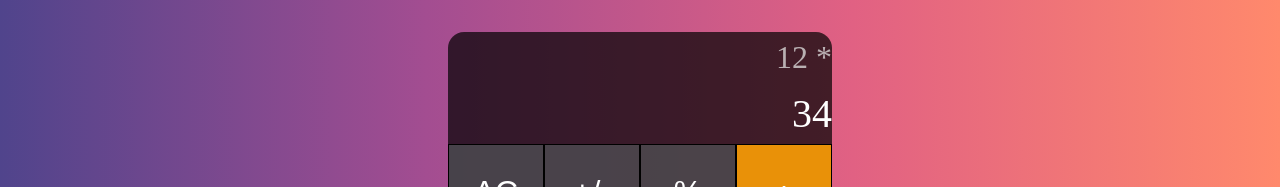
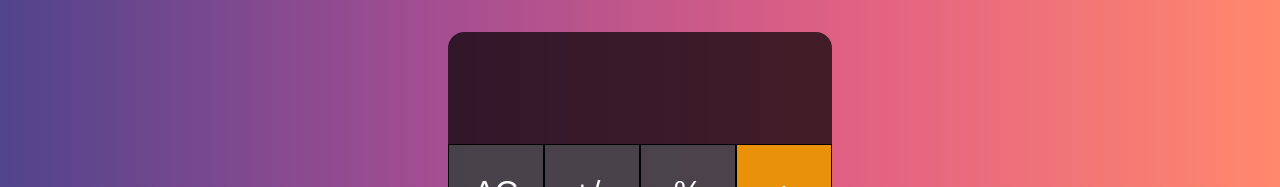
Before and after one commit to INKR1/Calculator-react-project, a React (Create React App) app in the folder calculator-project/: page / in a window 1280 px wide. Shown: the top 187 px of the page. Built offline with nearby package versions, Linux system fonts and the light colour scheme.

Commit message:
added reducer

```diff
--- a/calculator-project/src/App.jsx
+++ b/calculator-project/src/App.jsx
@@ -1,17 +1,26 @@
+import { useReducer } from 'react';
+import  DigitButton  from './Components/DigitButton';
+import  mathReducers  from './reducers/mathReducers';
+import { ADD_DIGIT } from './constants/mathActions';
 import "./index.css";
 
 function App() {
+
+  const [{currentValue, previousValue, operation}, dispatch] = useReducer(mathReducers,{});
+
+
+
   return (
    <div className="calculator-grid">
      <div className="output">
-        <div className="previous-operand">12 * </div>
-        <div className="current-operand">34</div>
+        <div className="previous-operand">{previousValue}{operation}</div>
+        <div className="current-operand">{currentValue}</div>
      </div>
       <button className="dark-grey-btn">AC</button>
       <button className="dark-grey-btn">+/-</button>
       <button className="dark-grey-btn">%</button>
       <button className="orange-btn">÷</button>
-      <button >9</button>
+      <DigitButton digit="9" dispatch={dispatch}/>
       <button>8</button>
       <button>7</button>
       <button className="orange-btn">*</button>
--- /dev/null
+++ b/calculator-project/src/reducers/mathReducers.js
@@ -0,0 +1,12 @@
+import {ADD_DIGIT} from "../constants/mathActions";
+
+export default function mathReducers(state , {type, payload}) {
+    switch (type) {
+        case ADD_DIGIT:
+            return {
+                ...state,
+                currentValue: `${state.currentValue || ""}${payload.digit}`,
+            };
+        default:
+    }
+}
```
